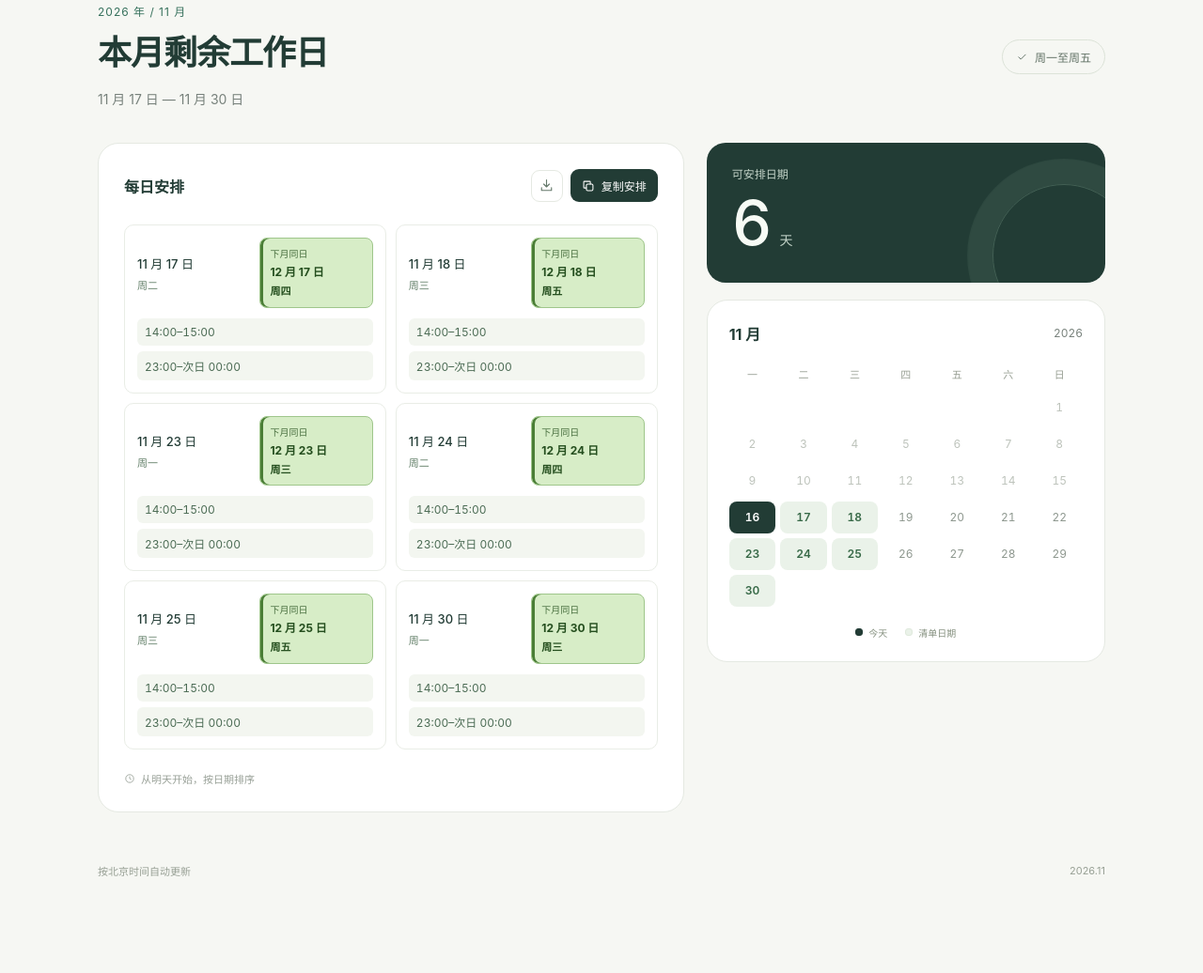
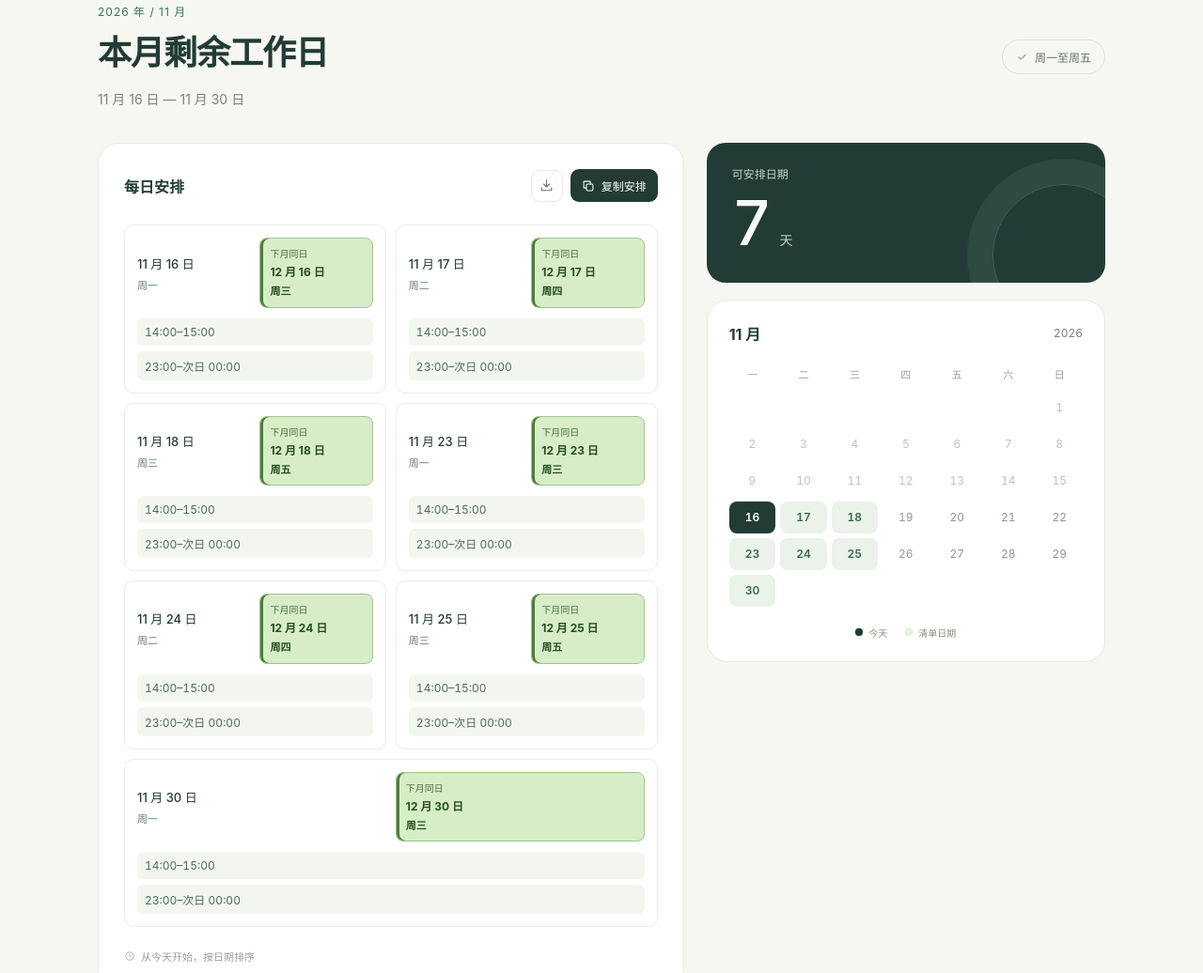
Before and after one commit to auren-eclore/remaining-workdays, a plain HTML site: page index.html in a window 1280 px wide. Shown: the part 146-1182 px from the top of the page at 94% size. Before the commit the page ends 1113 px from the top, so only its background shows below. Drawn offline with Linux system fonts and the light colour scheme.

Commit message:
Include today in remaining workday schedule

```diff
--- a/index.html
+++ b/index.html
@@ -4,7 +4,7 @@
   <meta charset="utf-8">
   <meta name="viewport" content="width=device-width, initial-scale=1">
   <meta name="theme-color" content="#f6f7f3">
-  <meta name="description" content="自动列出从明天到本月月底的工作日，每天安排 14:00–15:00 和 23:00–次日 00:00，支持复制与下载。">
+  <meta name="description" content="自动列出从今天到本月月底的工作日，每天安排 14:00–15:00 和 23:00–次日 00:00，支持复制与下载。">
   <title>本月剩余工作日</title>
   <style>
     :root { color-scheme: light; --bg: #f6f7f3; --ink: #223c35; --muted: #77817b; --green: #35705b; --soft: #eaf2e9; --line: #e5e9e2; }
@@ -111,7 +111,7 @@
           </div></div>
           <ol class="dates" id="dates"></ol>
           <div class="empty" id="empty" hidden><svg width="40" height="40" viewBox="0 0 24 24" fill="none" stroke="currentColor" stroke-width="1.2" stroke-linecap="round" stroke-linejoin="round" aria-hidden="true"><rect x="3" y="5" width="18" height="16" rx="3"/><path d="M7 3v4m10-4v4M3 10h18m-13 5 2.5 2.5L16 13"/></svg><strong>本月暂无可安排日期</strong></div>
-          <p class="list-bottom" id="list-bottom"><svg width="12" height="12" viewBox="0 0 20 20" fill="none" stroke="currentColor" stroke-width="1.4" aria-hidden="true"><circle cx="10" cy="10" r="7"/><path d="M10 6v4l3 2"/></svg>从明天开始，按日期排序</p>
+          <p class="list-bottom" id="list-bottom"><svg width="12" height="12" viewBox="0 0 20 20" fill="none" stroke="currentColor" stroke-width="1.4" aria-hidden="true"><circle cx="10" cy="10" r="7"/><path d="M10 6v4l3 2"/></svg>从今天开始，按日期排序</p>
         </section>
         <aside class="aside" aria-label="工作日概览">
           <section class="summary" aria-label="可安排日期总数"><p class="summary-label">可安排日期</p><p class="count-line"><span class="count" id="count">—</span><span class="count-unit">天</span></p></section>
@@ -155,7 +155,7 @@
           const number = index + 1;
           const weekday = new Date(Date.UTC(year, month - 1, number)).getUTCDay();
           const iso = `${year}-${pad(month)}-${pad(number)}`;
-          return { day: number, weekday, weekdayLabel: weekdays[weekday], iso, nextMonth: nextMonthDate(iso), remaining: number > day && weekday > 0 && weekday < 6 };
+          return { day: number, weekday, weekdayLabel: weekdays[weekday], iso, nextMonth: nextMonthDate(iso), remaining: number >= day && weekday > 0 && weekday < 6 };
         });
         return { iso, year, month, day, lastDay, weekdayLabel: weekdays[base.getUTCDay()], days, workdays: days.filter(item => item.remaining && item.nextMonth?.isWeekday) };
       }
@@ -175,7 +175,7 @@
         $('today').dateTime = iso;
         $('today').textContent = `今天 ${month} 月 ${day} 日 · ${weekdayLabel}`;
         $('month-label').textContent = `${year} 年 / ${String(month).padStart(2, '0')} 月`;
-        $('range').textContent = day === lastDay ? `${month} 月已到最后一天` : `${month} 月 ${day + 1} 日 — ${month} 月 ${lastDay} 日`;
+        $('range').textContent = `${month} 月 ${day} 日 — ${month} 月 ${lastDay} 日`;
         $('count').textContent = workdays.length;
         $('calendar-title').textContent = `${month} 月`;
         $('calendar-year').textContent = year;
```
